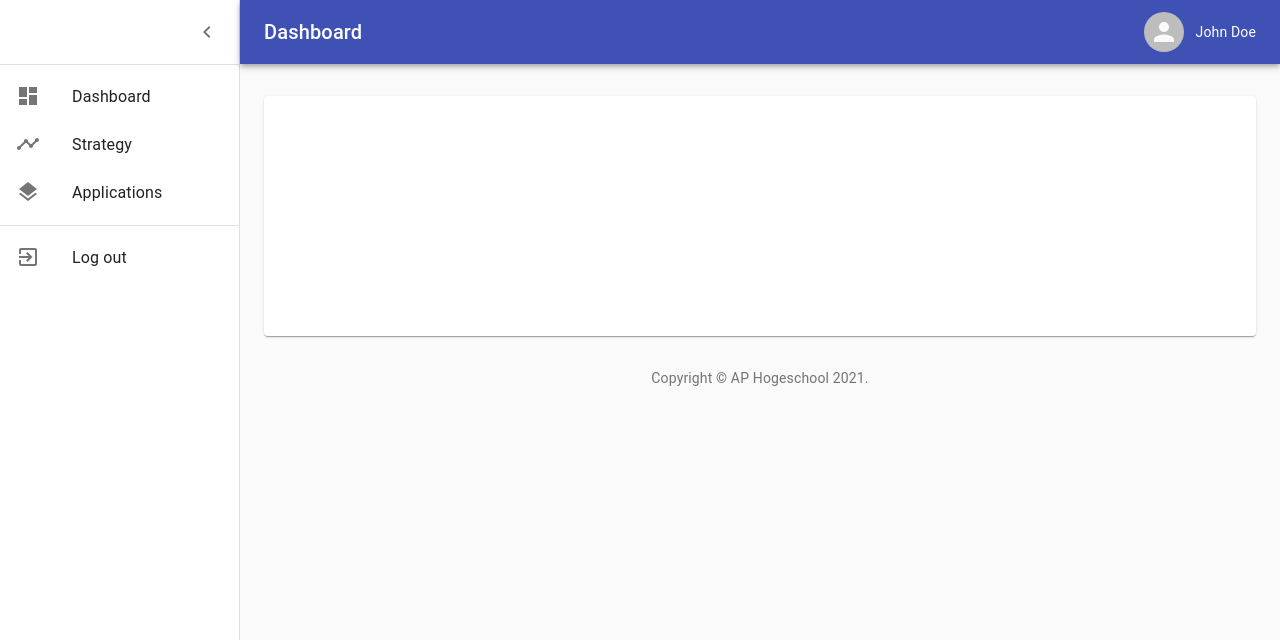
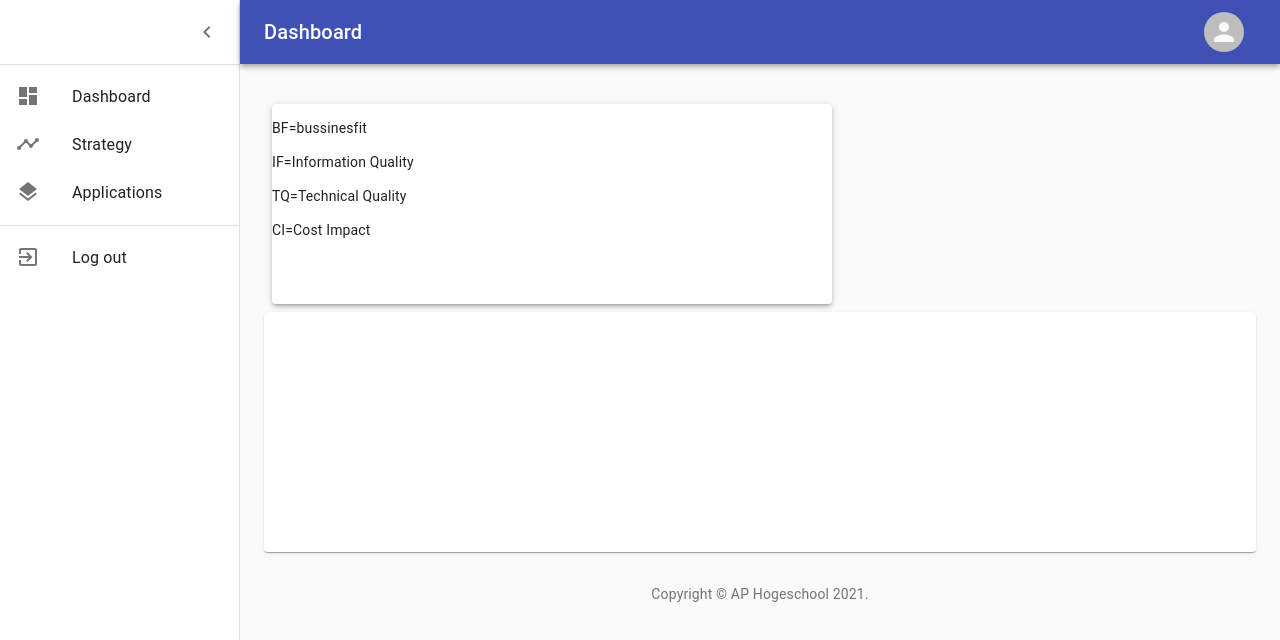
Before and after one commit to iDeebSee/LEAP, a React (Create React App) app in the folder frontend/: page /applications in a window 1280 px wide. Shown: the top 640 px of the page. Built offline with nearby package versions, Linux system fonts and the light colour scheme.

Commit message:
add applications layout

```diff
--- a/frontend/src/templates/Applications.js
+++ b/frontend/src/templates/Applications.js
@@ -14,10 +14,27 @@ import { Avatar } from '@material-ui/core';
 import Container from '@material-ui/core/Container';
 import Grid from '@material-ui/core/Grid';
 import Paper from '@material-ui/core/Paper';
+import Link from '@material-ui/core/Link';
 import MenuIcon from '@material-ui/icons/Menu';
 import ChevronLeftIcon from '@material-ui/icons/ChevronLeft';
 import { mainListItems, secondaryListItems } from '../components/AsideItems';
-import Copyright from "../components/Copyright";
+import SimplePaper from '../components/LegendePaper'
+// import Chart from './Chart';
+// import Deposits from './Deposits';
+// import Orders from './Orders';
+
+function Copyright() {
+    return (
+        <Typography variant="body2" color="textSecondary" align="center">
+            {'Copyright © '}
+            <Link color="inherit" href="https://material-ui.com/">
+                AP Hogeschool
+      </Link>{' '}
+            {new Date().getFullYear()}
+            {'.'}
+        </Typography>
+    );
+}
 
 const drawerWidth = 240;
 
@@ -129,9 +146,11 @@ export default function Applications() {
                         Dashboard
                     </Typography>
                     <IconButton color="inherit">
+                        {/* <Badge badgeContent={4} color="secondary">
+                            <NotificationsIcon />
+                        </Badge> */}
                         <Avatar alt="Profile icon" src="" className={classes.large} />
                     </IconButton>
-                    John Doe
                 </Toolbar>
             </AppBar>
             <Drawer
@@ -153,11 +172,30 @@ export default function Applications() {
             </Drawer>
             <main className={classes.content}>
                 <div className={classes.appBarSpacer} />
+
                 <Container maxWidth="lg" className={classes.container}>
                     <Grid container spacing={3}>
+                        {/* Chart */}
+
                         <Grid item xs={12} md={12} lg={12}>
+                        <SimplePaper></SimplePaper>
+
+
                             <Paper className={fixedHeightPaper}>
+                                {/* <Chart /> */}
                             </Paper>
+                            {/* </Grid> */}
+                            {/* Recent Deposits */}
+                            {/* <Grid item xs={12} md={4} lg={3}> */}
+                            {/* <Paper className={fixedHeightPaper}> */}
+                            {/* <Deposits /> */}
+                            {/* </Paper> */}
+                            {/* </Grid> */}
+                            {/* Recent Orders */}
+                            {/* <Grid item xs={12}> */}
+                            {/* <Paper className={classes.paper}> */}
+                            {/* <Orders /> */}
+                            {/* </Paper> */}
                         </Grid>
                     </Grid>
                     <Box pt={4}>
```
